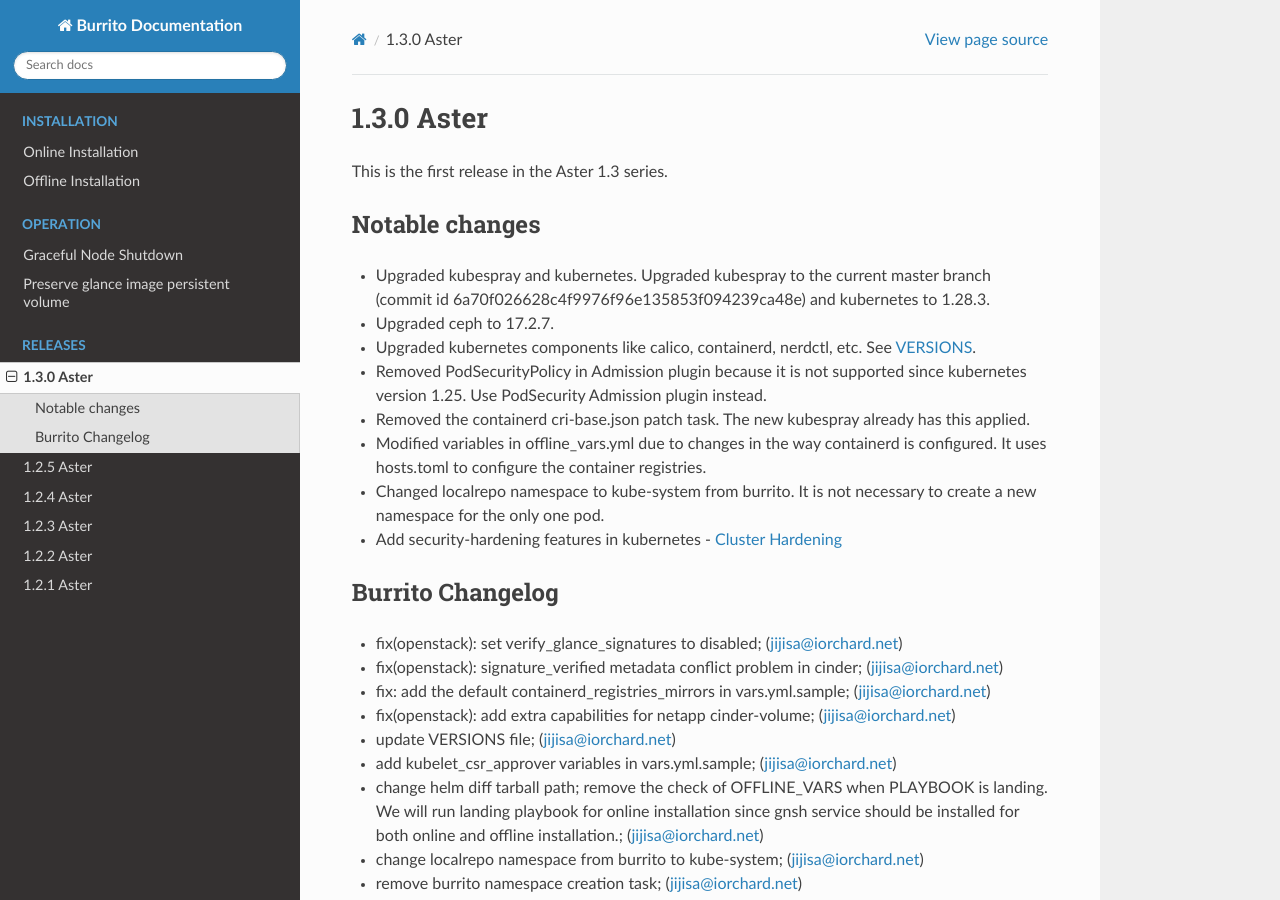
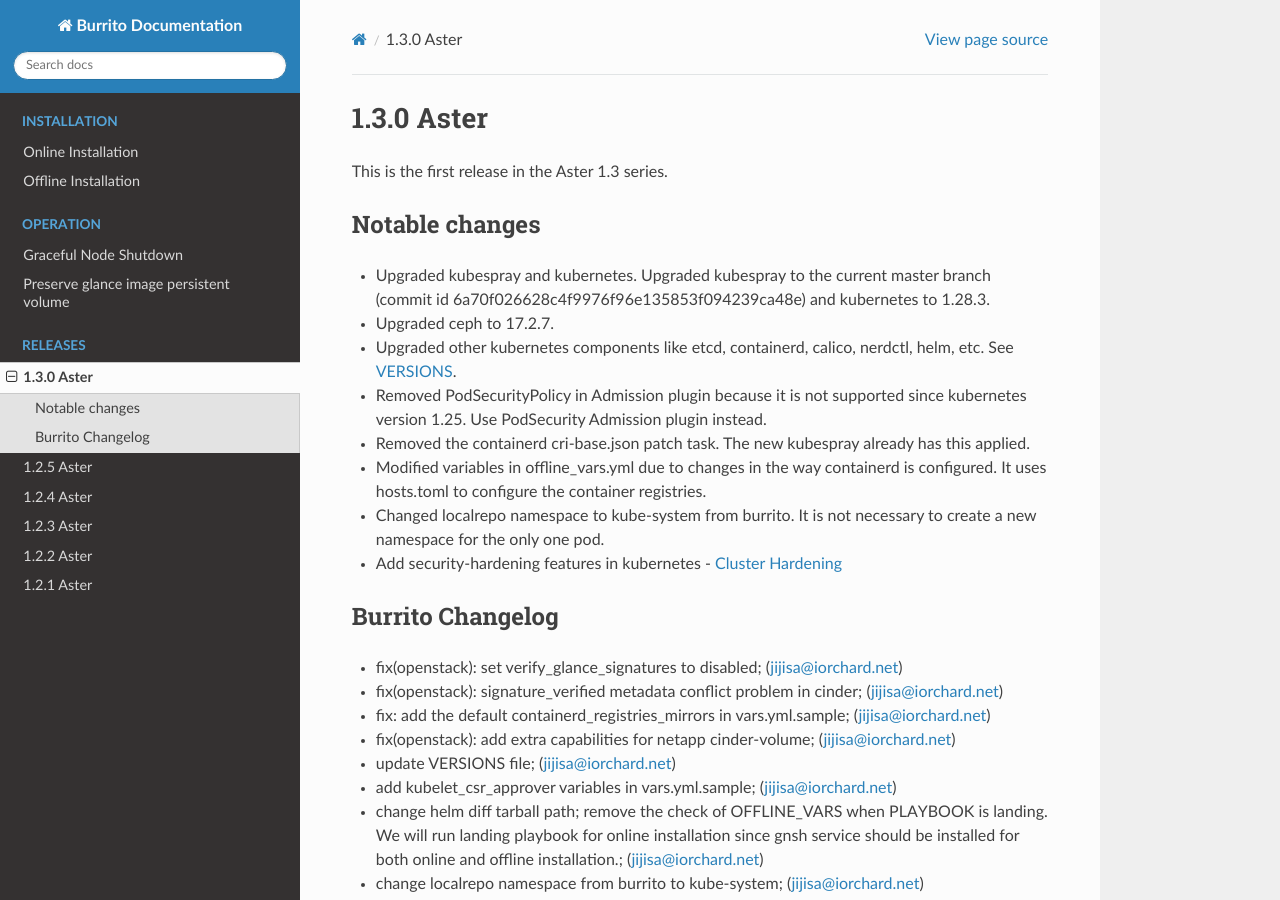
Before and after one commit to iorchard/burrito_docs, a Sphinx documentation site: the page built from source/releases/1.3.0.rst, in a window 1280 px wide and 900 px high. Built offline with Sphinx 7.4.7 and the Read the Docs theme 2.0.0, drawn with Linux system fonts in a browser that asks for light colours; pages that are not in the unit, such as notebooks, are missing from menus.

Commit message:
update release note

```diff
--- a/source/releases/1.3.0.rst
+++ b/source/releases/1.3.0.rst
@@ -10,7 +10,8 @@
   Upgraded kubespray to the current master branch (commit id
   6a70f026628c4f9976f96e135853f094239ca48e) and kubernetes to 1.28.3.
 * Upgraded ceph to 17.2.7.
-* Upgraded kubernetes components like calico, containerd, nerdctl, etc.
+* Upgraded other kubernetes components like etcd, containerd, calico,
+  nerdctl, helm, etc.
   See `VERSIONS <https://github.com/iorchard/burrito/blob/main/VERSIONS>`_.
 * Removed PodSecurityPolicy in Admission plugin
   because it is not supported since kubernetes version 1.25.
```
